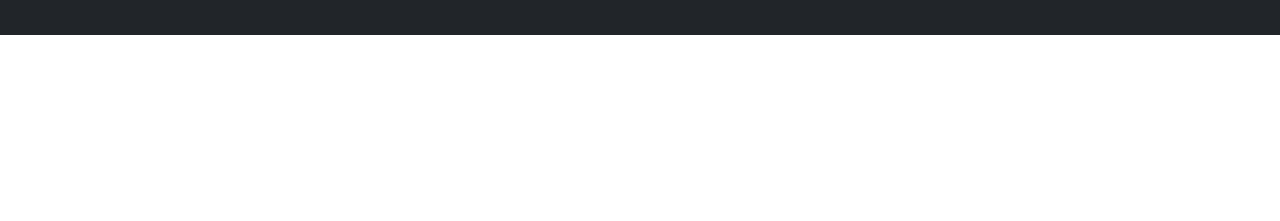
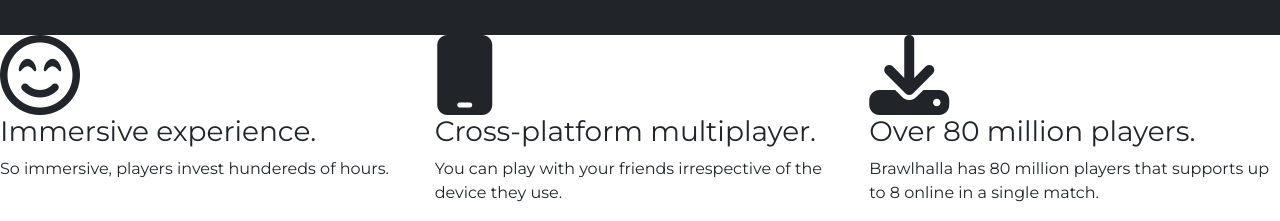
Before and after one commit to SahilTyagii/Brawlhalla-Clone, a plain HTML site: page index.html in a window 1280 px wide. Shown: the part 684-905 px from the top of the page. Before the commit the page ends 800 px from the top, so only its background shows below. Drawn offline with nearby package versions, Linux system fonts and the light colour scheme.

Commit message:
Added Features Section in html

```diff
--- a/index.html
+++ b/index.html
@@ -66,4 +66,33 @@
                 </section>
         </div>
     </body>
+
+    <section id="features">
+        <div class="row">
+
+            <div class="feature-box col-lg-4">
+                <i class="fa-regular fa-face-smile-beam feature-icon fa-5x"></i>
+                <h3 class="feature-heading">
+                    Immersive experience.
+                </h3>
+                <p class="feature-description">So immersive, players invest hundereds of hours.</p>
+            </div>
+
+            <div class="feature-box col-lg-4">
+                <i class="fa-solid fa-mobile feature-icon fa-5x"></i>
+                <h3 class="feature-heading">
+                    Cross-platform multiplayer.
+                </h3>
+                <p class="feature-description">You can play with your friends irrespective of the device they use.</p>
+            </div>
+
+            <div class="feature-box col-lg-4">
+                <i class="fa-solid fa-download feature-icon fa-5x"></i>
+                <h3 class="feature-heading">
+                    Over 80 million players.
+                </h3>
+                <p class="feature-description">Brawlhalla has 80 million players that supports up to 8 online in a single match.</p>
+            </div>
+        </div>
+    </section>
 </html>
```
